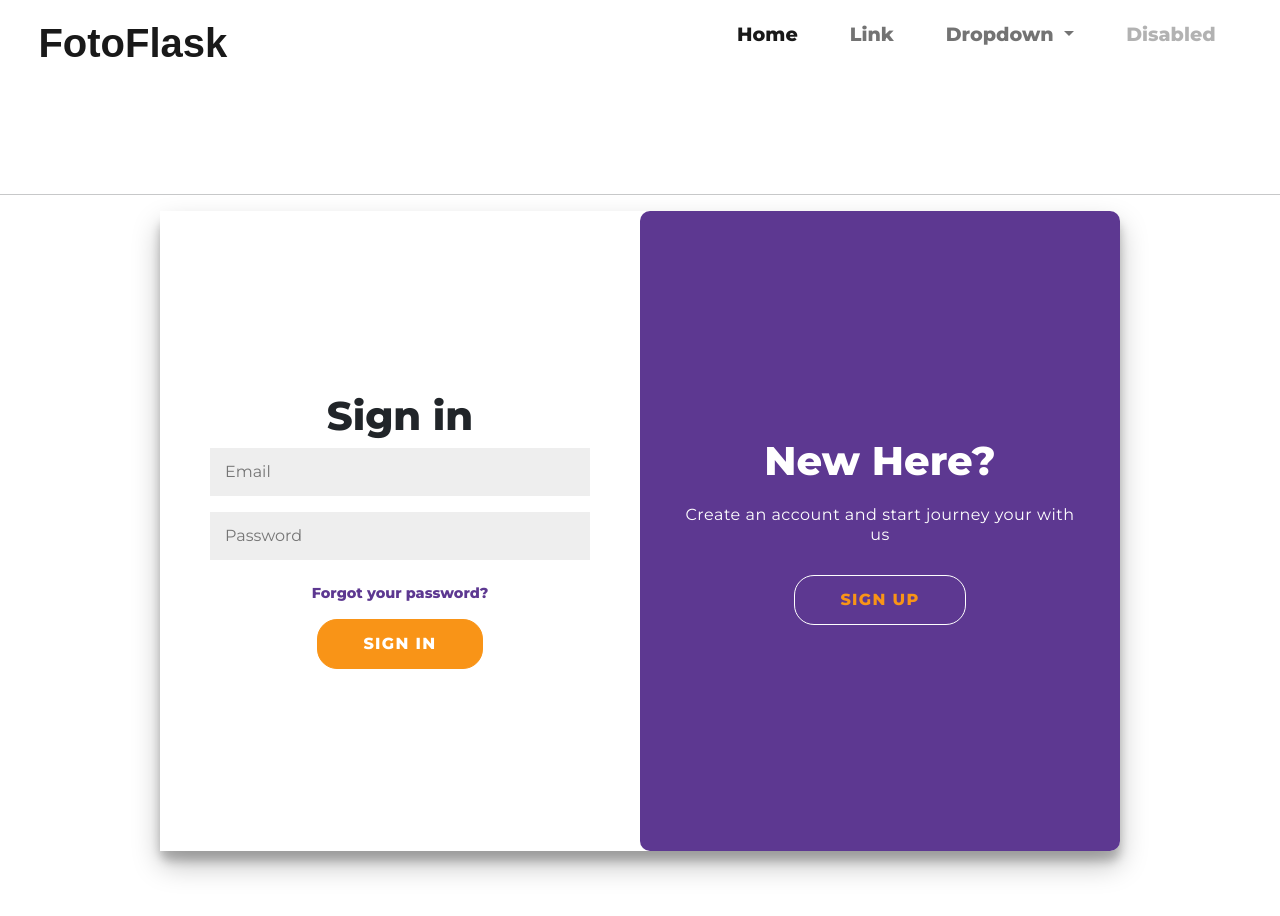
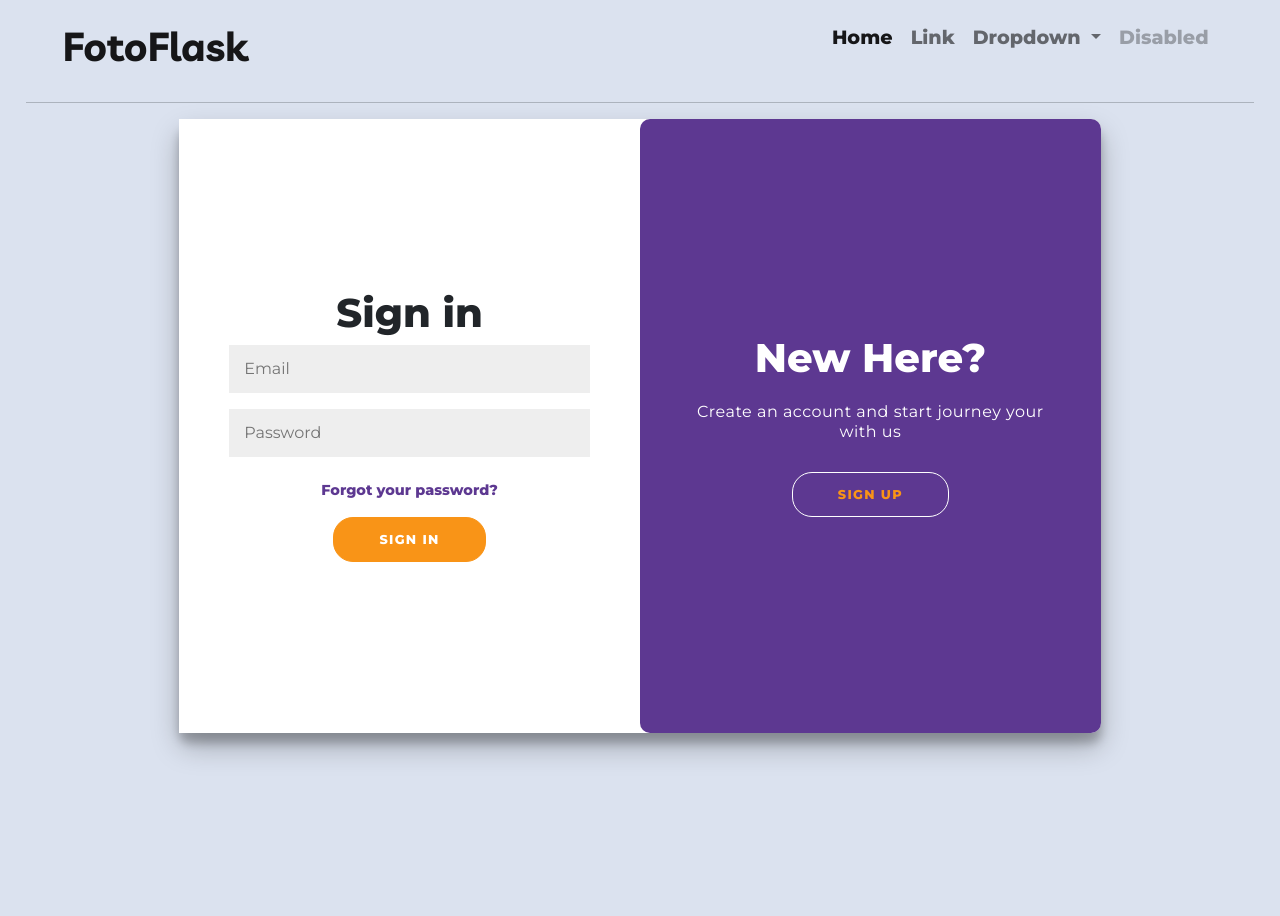
Before and after one commit to fotoflask/code, a plain HTML site: page index.html in a window 1280 px wide. After the commit the page ends 849 px from the top, so only its background shows below. Drawn offline with nearby package versions, Linux system fonts and the light colour scheme.

Commit message:
Update signin-signup.css

```diff
--- a/src/css/signin-signup.css
+++ b/src/css/signin-signup.css
@@ -57,7 +57,7 @@
 
 
 
-  @media screen and (min-width: 900px) {
+  @media screen and (min-width: 700px) {
     .mobile{
         display: none;
         visibility: hidden;
@@ -115,7 +115,8 @@
   }
 
 body {
-	background: white;
+	background-color: #DBE2EF;
+    padding: 2%;
 	display: flex;
 	justify-content: center;
 	align-items: center;
@@ -123,6 +124,8 @@ body {
 	font-family: 'Montserrat', sans-serif;
 	margin: -20px 0 90px;
 }
+
+
 
 h1 {
 	font-weight: bold;
@@ -167,7 +170,7 @@ button {
 	border: 1px solid #F99417;
 	background-color: #F99417;
 	color: #FFFFFF;
-	font-size: 100%;
+	font-size: 0.8rem;
 	font-weight: bold;
 	padding: 12px 45px;
 	letter-spacing: 1.3px;
@@ -304,18 +307,20 @@ input {
 }
 
 .navbar{
-   padding:0 0 4.5rem;
+    background-color: #DBE2EF;
+    padding:0 0 0;
     width:100%;
+	height: 10vh;
  }
 
  .navbar-brand{
-   font-family: 'Ubuntu', sans-serif;
-   font-weight: bold;
+  font-family: 'Livvic', sans-serif;
+  font-weight: 700;
     font-size: 2.5rem;
  }
 
  .nav-item{
-   padding: 0 18px;;
+    padding: 0 1px;;
  }
 
  .nav-link{
```
Lines whose indentation alone changed are shown as unchanged.
